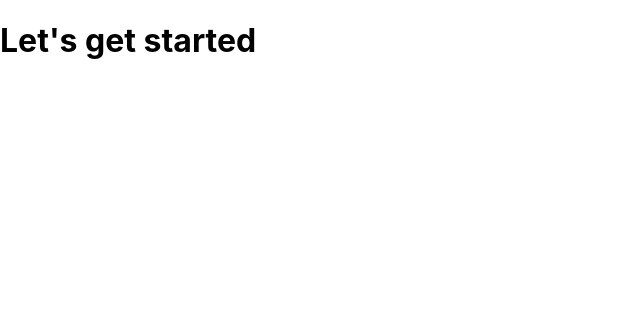
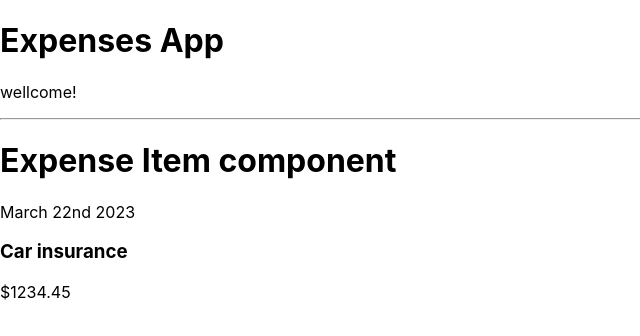
Before and after one commit to roktest/react-project, a React (Create React App) app: page / in a window 1280 px wide. Shown: the top 336 px of the page, without its empty margins (0-640 px from the left). Built offline with nearby package versions, Linux system fonts and the light colour scheme.

Commit message:
expense-item-component: added the component and imported into app.js

```diff
--- a/src/App.js
+++ b/src/App.js
@@ -1,7 +1,12 @@
+import ExpenseItem from "./components/ExpenseItem";
+
 function App() {
   return (
     <div>
-      <h1>Let's get started</h1>
+      <h1>Expenses App</h1>
+      <p>wellcome!</p>
+      <hr></hr>
+      <ExpenseItem></ExpenseItem>
     </div>
   );
 }
--- /dev/null
+++ b/src/components/ExpenseItem.js
@@ -0,0 +1,14 @@
+function ExpenseItem() {
+  return (
+    <div>
+      <h1>Expense Item component</h1>
+      <div>March 22nd 2023</div>
+      <div>
+        <h3>Car insurance</h3>
+        <div>$1234.45</div>
+      </div>
+    </div>
+  );
+}
+
+export default ExpenseItem;
```
